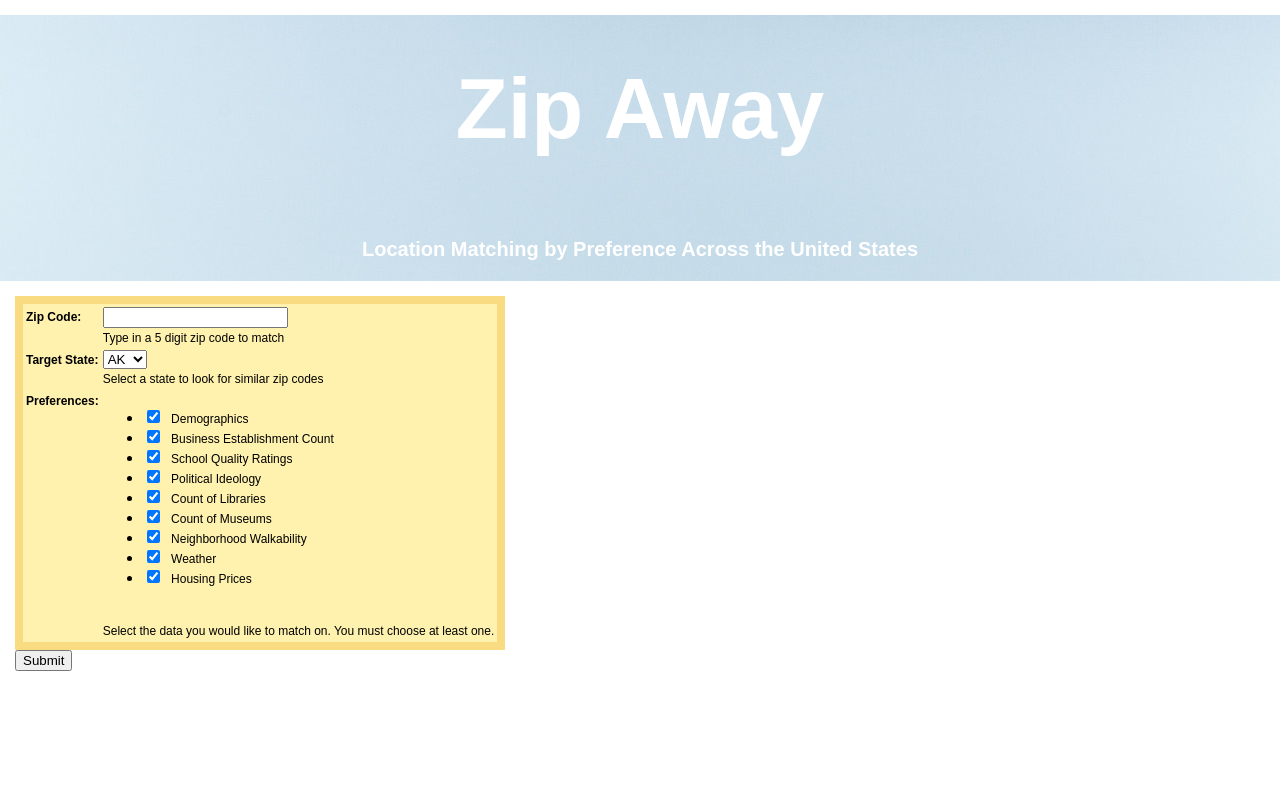
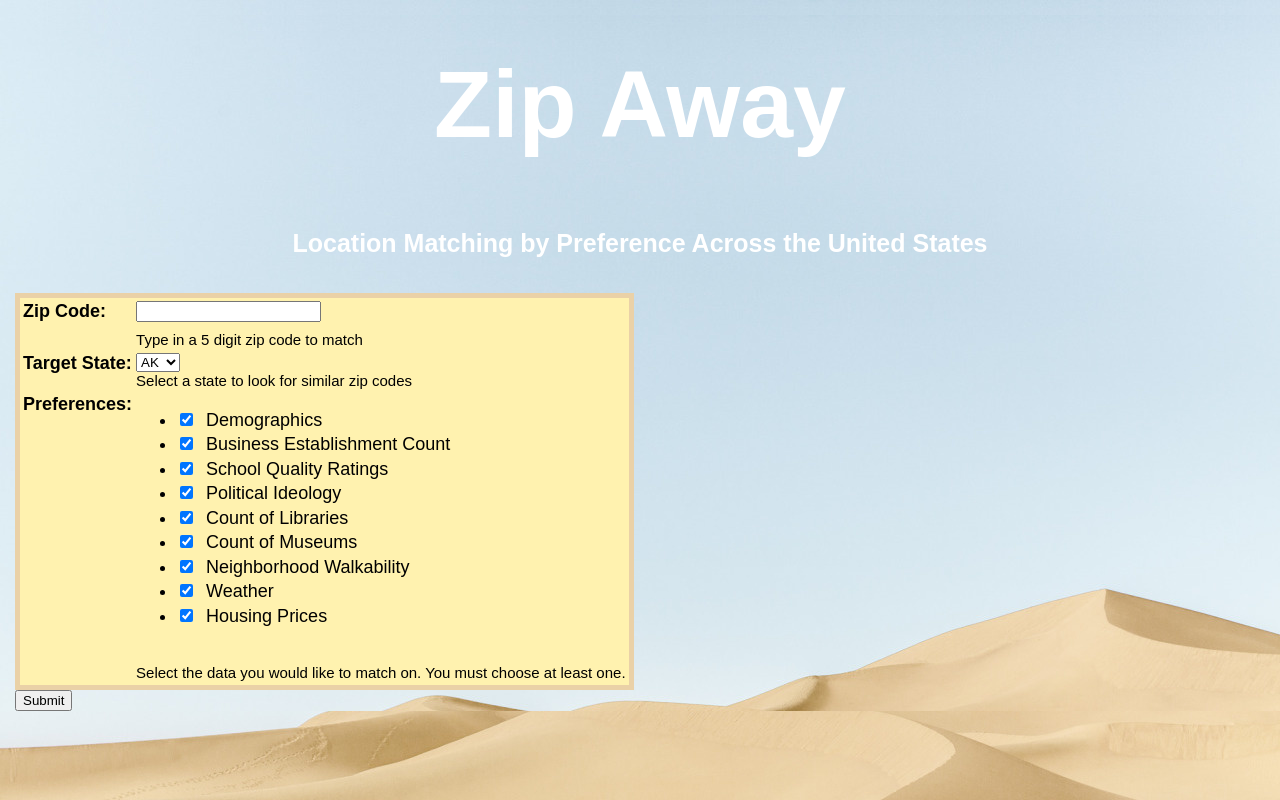
Before and after one commit to shankster91/cs122-class-project, a Django app: page / in a window 1280 px wide. Run offline with Django 3.2, Linux system fonts and the light colour scheme.

Commit message:
finished site layout

```diff
--- a/ui/mysite/static/main.css
+++ b/ui/mysite/static/main.css
@@ -3,84 +3,76 @@ html, body {
     margin: 0;
     padding: 0;
     font-family: Arial, Helvetica, sans-serif;
-    /*background-image: url('img/home-cover.jpeg'); */
+    background-image: url('img/home-cover.jpeg');
+    background-repeat: no-repeat;
+    background-size: cover;
 }
 
 div#header {
-    /*background: rgb(6, 21, 224); */
     margin: 0;
     padding: 0;
     text-align: center;
-    background-image: url('img/home-cover.jpeg'); /* make bigger */
 }
 
 div#header h1 {
-    font-size: 85px;
+    font-size: 95px;
     color: #ffffff;
     margin: 15px;
-    padding: 45px; /* make bigger */
+    padding: 35px;
 }
 
 div#header h3 {
-    font-size: 20px;
+    font-size: 25px;
     color: #ffffff;
     margin: 15px;
     padding: 20px;
 }
 
-div.frame { /* box next to fields, not including field  */
+div.frame {
     margin: 15px;
-    background: #ffffff;
-  /*  background-image: url('img/home-cover.jpeg'); */
 }
 
-/*
-div.args {
-    padding-left: 100px;
-    padding-right: 15px;
-    border-top: 1px solid #ddd;
-    border-bottom: 1px solid #ddd;
+input.query {
+    font-size: 15px;
 }
-*/
+
+label {
+    font-size: 18px;
+    background: #FFF2AF;
+}
+
+table.form {
+    text-align: left;
+    background:#FFF2AF;
+    border: 5px solid #EAD1A7;
+}
+
+span.helptext {
+    font-size: 15px;
+    color:#000000;
+    margin: 0px;
+    padding: 0px;
+}
 
 div.error {
     padding: 21px;
     margin: 21px;
-    /* background: #eee; */
-    border-top: 5px solid #ddd;
-    border-bottom: 5px solid #ddd;
+    border-top: 5px solid #EAD1A7;
+    border-bottom: 5px solid #EAD1A7;
     text-align: center;
-    font-size: 19px;
+    font-size: 21px;
     color: #000000;
     background: #eee;
 }
 
-fieldset { /* box with results  */
+fieldset {
     padding: 3px;
     margin: 1px;
-    background: #ffe;
 }
 
 fieldset legend {
     font-weight: bold;
     font-size: 12px;
-    background: #ffe;
-}
-
-input.query {
-    font-size: 15px;
-    background: #ffe;
-}
-
-label {
-    font-size: 12px;
-    background: #FFF2AF; /* highlight over zip code, target state, preferences text */
-}
-
-table.form { /* input box around text */
-    text-align: left;
-    background:#FFF2AF;
-    border: 8px solid #f6cf659c;
 }
 
 table.form tr td,
@@ -90,7 +82,8 @@ table.form tr th {
 }
 
 table.form input {
-    margin-right: 8px; /* moves preferences away from check boxes */
+    margin-right: 8px;
+    margin-bottom: 8.5px;
 }
 
 table.form input#id_query {
@@ -107,56 +100,29 @@ table.form ul#id_days li {
     float: center;
     margin: 0px;
     padding: 0px;
-    background: #FFF2AF;
 }
 
-table.zips { /* results table */
-    border: 5px solid #000000; /* make border huge to center? */
+table.zips {
+    border: 5px solid #000000;
     padding: 10px;
     margin: 40px;
-    background: #ffffff;
     text-align: center;
     border-collapse: collapse;
 }
 
-/*
-table.zips tr th {
-    float: center;
-}
-*/
-
 table.zips tr td,
 table.zips tr th {
-    padding: 10px; /* padding between each result */
-    font-size: 18px;
+    padding: 10px;
+    font-size: 22px;
     border: 3px solid #000000;
 }
 
-table.zips tr:nth-child(even) { /* color of every other result */
-    background: #eee;
+table.zips tr:nth-child(even) {
+    background: #ffffff;
 }
 
-/*
-ul.errorlist {
-    margin: 0px;
-    padding: 0px;
-    padding-top: 5px;
-
-}
-
-ul.errorlist li {
-    font-size: 12px;
-    color: red;
-    margin: 0px;
-    padding: 0px;
-}
-*/
-
-span.helptext { /* help text color */
-    font-size: 12px;
-    color:#000000;
-    margin: 0px;
-    padding: 0px;
+table.zips tr:nth-child(odd) {
+    background: #eee;
 }
 
 div#map {
@@ -164,4 +130,5 @@ div#map {
     width: 70%;
     float: right;
     margin: 10px;
+    background: #ffffff
 }
```
Also changed, not shown: web_scrape_scripts/great_schools.py (+3 -4 lines).
